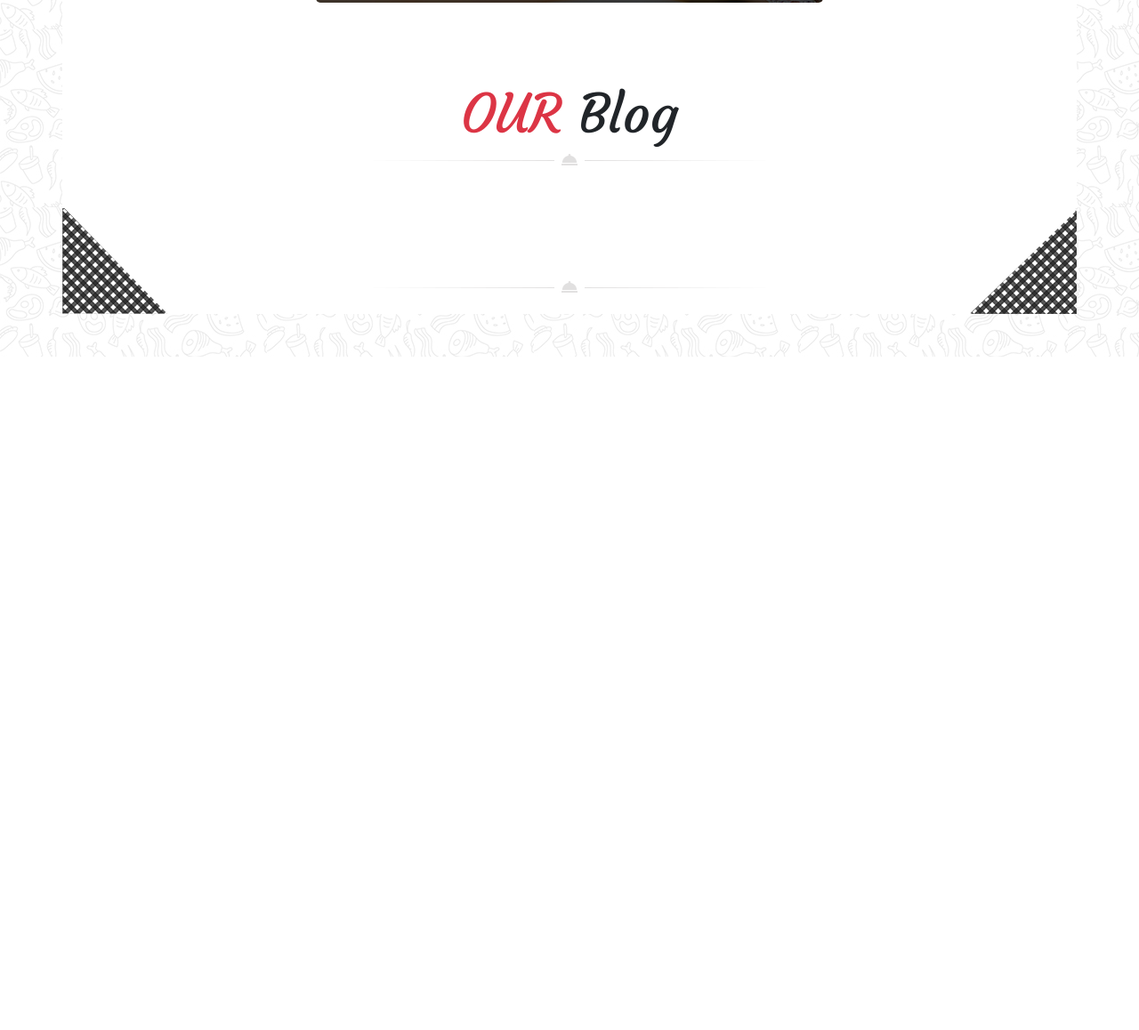
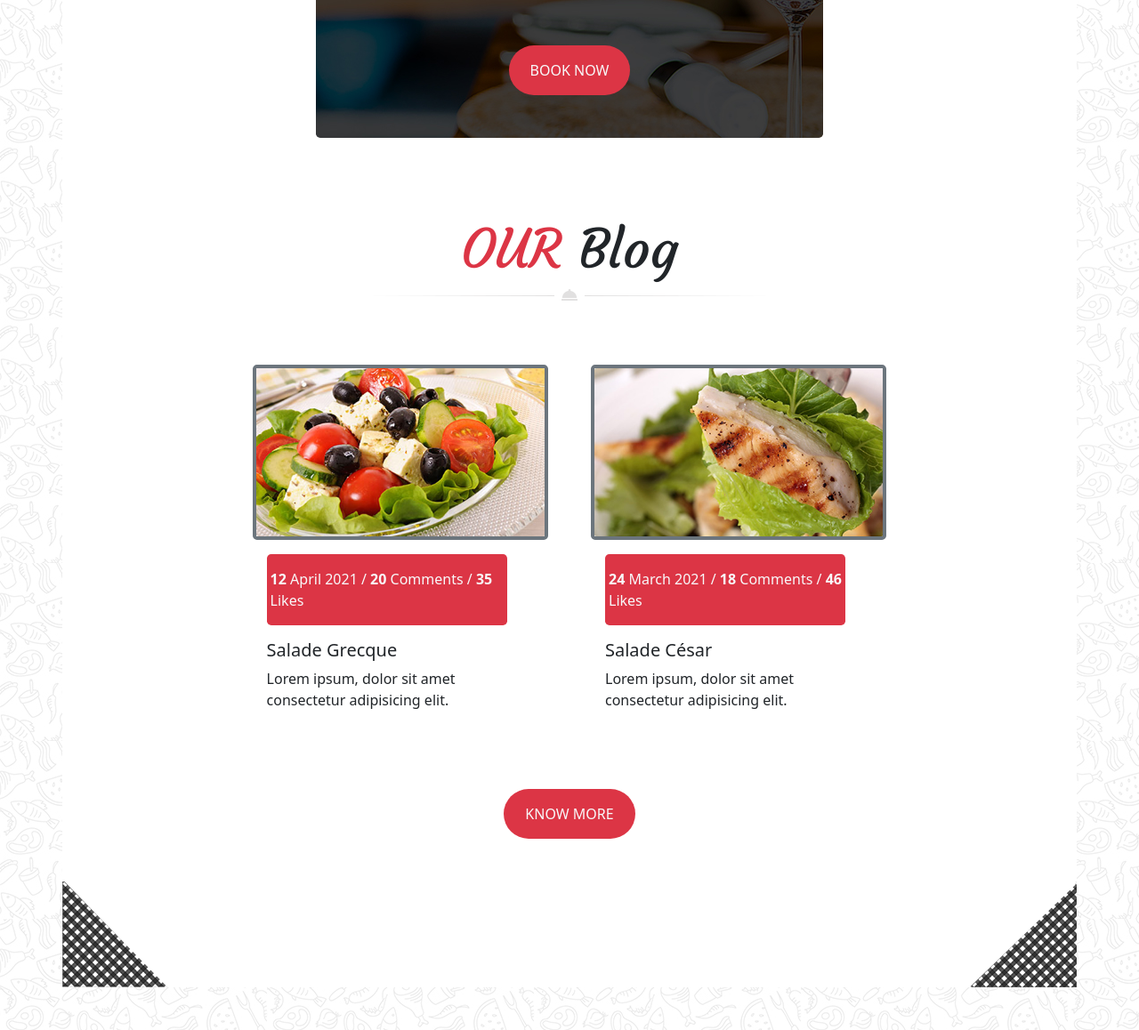
Before and after one commit to Hndrckx/git_bootstrap_les_chefs, a website: page index.html in a window 1280 px wide. Shown: the part 2833-3991 px from the top of the page at 89% size. Before the commit the page ends 3234 px from the top, so only its background shows below. Drawn offline with nearby package versions, Linux system fonts and the light colour scheme.

Commit message:
blog_finish_save_AH

```diff
--- a/index.html
+++ b/index.html
@@ -285,8 +285,11 @@
                                         </select>
                                     </div>
                                 </div>
-                            </div>
                         </div>
+                        <div class="booking_btn d-flex justify-content-center">
+                            <button type="submit" class="btn-danger text-light rounded-pill border-0 px-4 py-3 m-5">BOOK NOW</button>
+                        </div>
+                    </div>
                     </div>
                     <!--Booking End-->
                     <!--Blog Start-->
@@ -297,13 +300,35 @@
                             <img src="./public/img/decoration_line.png">
                         </div>
                     </div>
+                    <div class="container w-75 d-flex justify-content-center">
+                        <div class="card border-0 m-4" style="width: 40%;">
+                            <img class="card-img-top rounded-3 border border-4 border-secondary" src="./public/img/blog_img1.jpg" alt="Salade">
+                            <div class="card-body">
+                                <div class="red_ban bg-danger rounded-3">
+                                    <p class="text-light py-3 ps-1"><strong>12</strong> April 2021 / <strong>20</strong> Comments / <strong>35</strong> Likes</p>
+                                </div>
+                              <h5 class="card-title">Salade Grecque</h5>
+                              <p class="card-text">Lorem ipsum, dolor sit amet consectetur adipisicing elit.</p>
+                            </div>
+                          </div>
+                          <div class="card border-0 m-4" style="width: 40%;">
+                            <img class="card-img-top rounded-3 border border-4 border-secondary" src="./public/img/blog_img2.jpg" alt="Salade">
+                            <div class="card-body">
+                                <div class="red_ban bg-danger rounded-3">
+                                    <p class="text-light py-3 ps-1"><strong>24</strong> March 2021 / <strong>18</strong> Comments / <strong>46</strong> Likes</p>
+                                </div>
+                              <h5 class="card-title">Salade César</h5>
+                              <p class="card-text">Lorem ipsum, dolor sit amet consectetur adipisicing elit.</p>
+                            </div>
+                          </div>
+                    </div>
+                    <div class="booking_btn d-flex justify-content-center">
+                        <button type="submit" class="btn-danger text-light rounded-pill border-0 px-4 py-3 m-5">KNOW MORE</button>
+                    </div>
                     <!--Blog End-->
                     <div class="d-flex justify-content-between">
                         <img src="./public/img/box-bottom-left-grey.png">
-                        <div>
-                            <p class="title_menu courgette offset-3 text-center pt-4">
-                                <img src="./public/img/decoration_line.png">
-                        </div>
+
                         <img src="./public/img/box-bottom_right-grey.png">
                     </div>
                 </div>
--- a/src/sass/module/_content.sass
+++ b/src/sass/module/_content.sass
@@ -4,3 +4,6 @@
 .title_menu
     font-size: 60px
     margin: 0
+
+.red_ban
+    width: 90%
```
Also changed, not shown: public/css/app.css, 1 other file.
